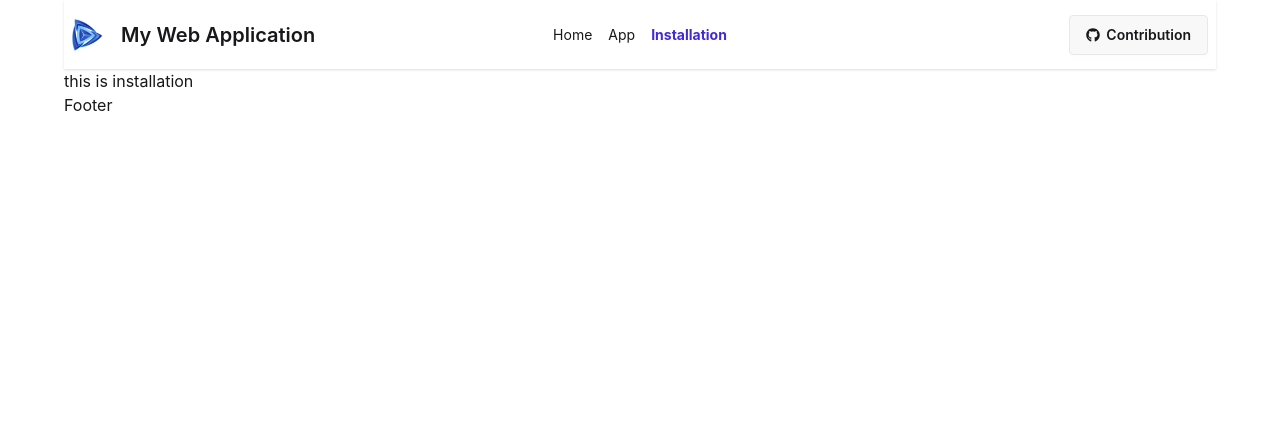
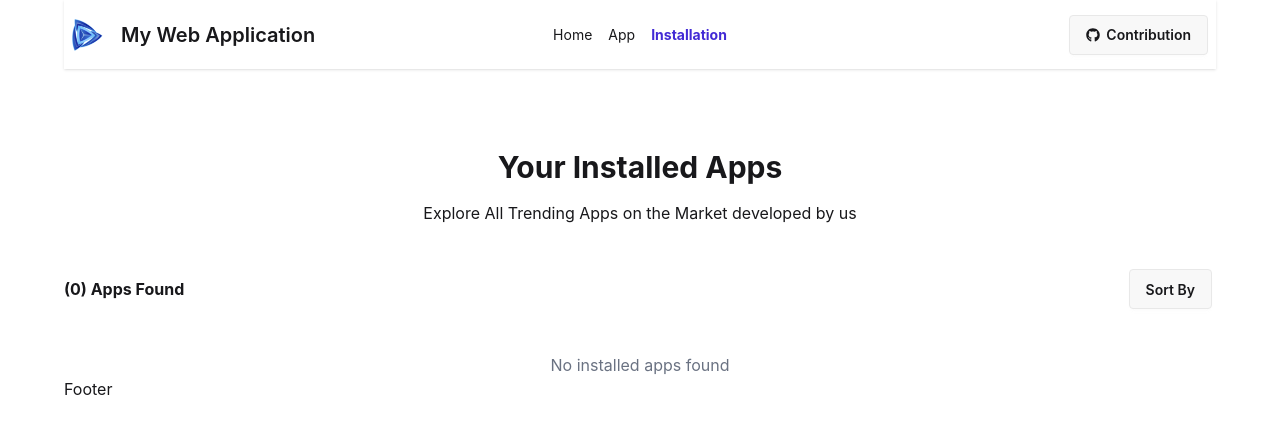
Before and after one commit to shamsuzzamanshams/my-web-app, a React (Vite) app: page /installation in a window 1280 px wide. Shown: the top 434 px of the page. Built offline with nearby package versions, Linux system fonts and the light colour scheme.

Commit message:
add data in localstorage and complete my installation part

```diff
--- a/package.json
+++ b/package.json
@@ -15,6 +15,7 @@
     "react-dom": "^19.1.1",
     "react-icons": "^5.6.0",
     "react-router": "^7.13.1",
+    "react-toastify": "^11.0.5",
     "recharts": "^3.8.0",
     "tailwindcss": "^4.2.2"
   },
--- a/src/Pages/AppDetails/AppDetails.jsx
+++ b/src/Pages/AppDetails/AppDetails.jsx
@@ -3,7 +3,8 @@ import { useLoaderData, useParams } from 'react-router';
 import ri from '../../assets/icon-ratings.png'
 import di from '../../assets/icon-downloads.png'
 import revi from '../../assets/icon-review.png'
-import { Area, Bar, CartesianGrid, ComposedChart, Legend, Line, Tooltip, XAxis, YAxis } from 'recharts';
+import { Bar, CartesianGrid, ComposedChart, Legend, Tooltip, XAxis, YAxis } from 'recharts';
+import { addToStoreDb } from '../../Utility/dataBase';
 
 
 
@@ -12,10 +13,12 @@ const AppDetails = () => {
 	const appId = parseInt(id);
 	const data = useLoaderData();
 	const SingleApp = data.find(app => app.id === appId)
-	console.log(SingleApp);
+	// console.log(SingleApp);
 
 	const { image, title, description, companyName, downloads, ratingAvg, reviews, size, ratings } = SingleApp;
-
+	const handleInstall = id => {
+		addToStoreDb(id);
+	}
 	return (
 		<div>
 			<div className='flex items-center gap-10 mt-20'>
@@ -36,7 +39,7 @@ const AppDetails = () => {
 						<div className=""><img className='w-10' src={revi} alt="" />Reviews <br /> <span className='text-2xl font-bold'>{reviews}</span></div>
 
 					</div>
-					<button className="btn btn-success">Install Now ({size} MB)</button>
+					<button onClick={() => handleInstall(id)} className="btn btn-success">Install Now ({size} MB)</button>
 				</div>
 			</div>
 			<div className='border-t-2 border-gray-100 mt-4'></div>
--- a/src/Pages/Installation/Installation.jsx
+++ b/src/Pages/Installation/Installation.jsx
@@ -1,9 +1,47 @@
-import React from 'react';
+import React, { useEffect, useState } from 'react';
+import { useLoaderData } from 'react-router';
+import { getStoreApp } from '../../Utility/dataBase';
+import SingleApp from '../SingleApp/SingleApp';
 
 const Installation = () => {
+	const data = useLoaderData();
+	const [installedAppList, setInstalledAppList] = useState([]);
+
+	useEffect(() => {
+		const storedAppIds = getStoreApp();
+		const convertedIds = storedAppIds.map(id => parseInt(id));
+
+		const installedApps = data.filter(app => convertedIds.includes(app.id));
+		setInstalledAppList(installedApps);
+	}, [data]);
+
 	return (
 		<div>
-			<h3>this is installation</h3>
+			<div className='text-center mt-20'>
+				<h3 className='text-3xl font-bold mb-4'>Your Installed Apps</h3>
+				<p>Explore All Trending Apps on the Market developed by us</p>
+			</div>
+
+			<div className='flex justify-between items-center mt-10'>
+				<h3 className='font-bold'>({installedAppList.length}) Apps Found</h3>
+				<details className="dropdown">
+					<summary className="btn m-1">Sort By</summary>
+					<ul className="menu dropdown-content bg-base-100 rounded-box z-1 w-52 p-2 shadow-sm">
+						<li><a >Low-High</a></li>
+						<li><a >High-Low</a></li>
+					</ul>
+				</details>
+			</div>
+
+			{installedAppList.length === 0 ? (
+				<p className='text-center mt-10 text-gray-500'>No installed apps found</p>
+			) : (
+				<div className='grid grid-cols-1 md:grid-cols-2 lg:grid-cols-4 gap-6 mt-10'>
+					{installedAppList.map(singleapp => (
+						<SingleApp key={singleapp.id} singleapp={singleapp} />
+					))}
+				</div>
+			)}
 		</div>
 	);
 };
--- a/src/Routes/Routes.jsx
+++ b/src/Routes/Routes.jsx
@@ -26,6 +26,7 @@ export const router = createBrowserRouter([
 			},
 			{
 				path: "/installation",
+				loader:() =>fetch('/appData.json'),
 				Component: Installation
 			},
 			{
--- /dev/null
+++ b/src/Utility/dataBase.js
@@ -0,0 +1,27 @@
+const getStoreApp = () => {
+	const storeAppSTR = localStorage.getItem("appList");
+	if (storeAppSTR) {
+		const storeAppData = JSON.parse(storeAppSTR);
+		return storeAppData;
+	}
+	else {
+		return [];
+	}
+
+
+}
+
+const addToStoreDb = (id) => {
+	const storeAPPData = getStoreApp();
+
+	if (storeAPPData.includes(id)) {
+		alert("This App Already Installed");
+	}
+	else {
+		storeAPPData.push(id);
+		const data = JSON.stringify(storeAPPData);
+		localStorage.setItem("appList", data);
+	}
+}
+
+export { addToStoreDb, getStoreApp }
```
Also changed, not shown: 1 other file (tests, documents, lock files or other folders).
